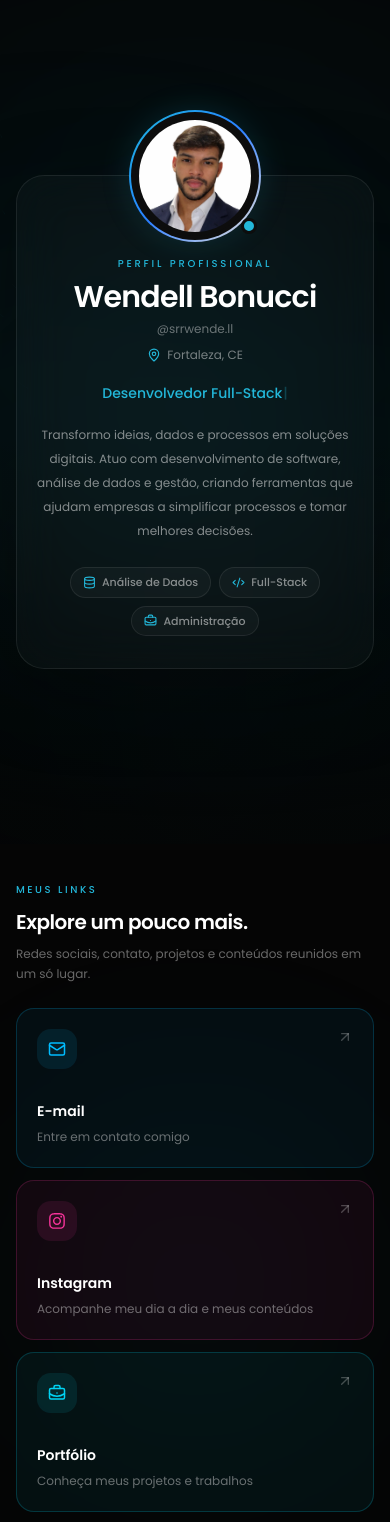
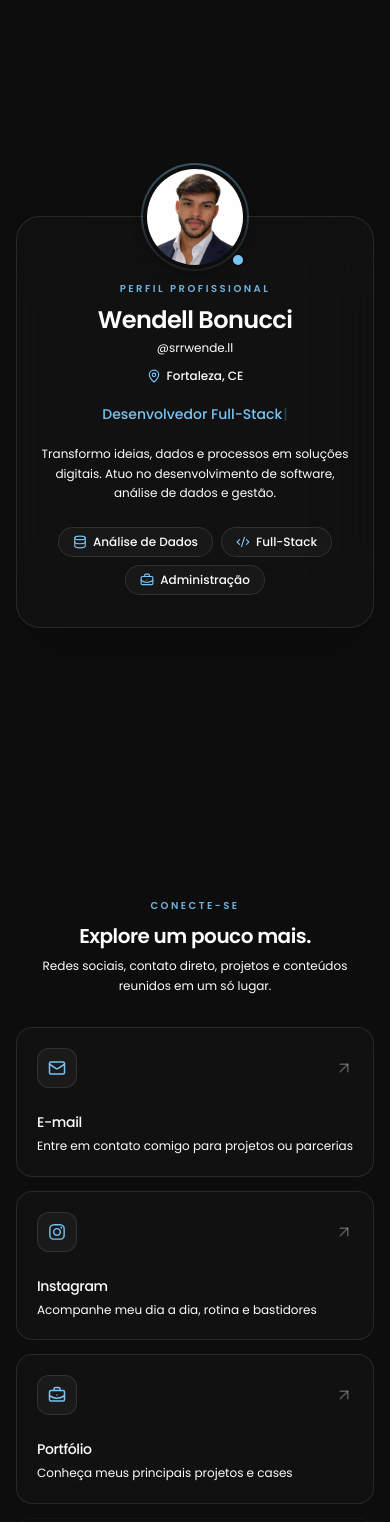
Before and after one commit to WendelBonucci/wendellbonucci-links, a Next.js app: page / in a window 390 px wide. Shown: the top 1522 px of the page. Built offline with nearby package versions, Linux system fonts and the light colour scheme.

Commit message:
Ajuste em todo o código criado.
Ajustei e deixei mais simples o front do código, para que fazer testes de estilização e responsividade

```diff
--- a/src/app/globals.css
+++ b/src/app/globals.css
@@ -15,177 +15,12 @@
 }
 
 @theme inline {
-  --color-background: #050505;
-  --color-black: #0d0d0d;
-  --color-white: #ffffff;
-
-  --color-blue: #23b7d9;
-  --color-blue-light: #5ed8f2;
-  --color-blue-dark: #087f9b;
-  --color-blue-deep: #062a33;
-
-  --color-beige: #f2e2ce;
-
-  --font-heading: var(--font-sans);
-
-  --font-sans: var(--font-sans);
-
-  --color-sidebar-ring: var(--sidebar-ring);
-
-  --color-sidebar-border: var(--sidebar-border);
-
-  --color-sidebar-accent-foreground: var(--sidebar-accent-foreground);
-
-  --color-sidebar-accent: var(--sidebar-accent);
-
-  --color-sidebar-primary-foreground: var(--sidebar-primary-foreground);
-
-  --color-sidebar-primary: var(--sidebar-primary);
-
-  --color-sidebar-foreground: var(--sidebar-foreground);
-
-  --color-sidebar: var(--sidebar);
-
-  --color-chart-5: var(--chart-5);
-
-  --color-chart-4: var(--chart-4);
-
-  --color-chart-3: var(--chart-3);
-
-  --color-chart-2: var(--chart-2);
-
-  --color-chart-1: var(--chart-1);
-
-  --color-ring: var(--ring);
-
-  --color-input: var(--input);
-
-  --color-border: var(--border);
-
-  --color-destructive: var(--destructive);
-
-  --color-accent-foreground: var(--accent-foreground);
-
-  --color-accent: var(--accent);
-
-  --color-muted-foreground: var(--muted-foreground);
-
-  --color-muted: var(--muted);
-
-  --color-secondary-foreground: var(--secondary-foreground);
-
-  --color-secondary: var(--secondary);
-
-  --color-primary-foreground: var(--primary-foreground);
-
-  --color-primary: var(--primary);
-
-  --color-popover-foreground: var(--popover-foreground);
-
-  --color-popover: var(--popover);
-
-  --color-card-foreground: var(--card-foreground);
-
-  --color-card: var(--card);
-
-  --color-foreground: var(--foreground);
-
-  --radius-sm: calc(var(--radius) * 0.6);
-
-  --radius-md: calc(var(--radius) * 0.8);
-
-  --radius-lg: var(--radius);
-
-  --radius-xl: calc(var(--radius) * 1.4);
-
-  --radius-2xl: calc(var(--radius) * 1.8);
-
-  --radius-3xl: calc(var(--radius) * 2.2);
-
-  --radius-4xl: calc(var(--radius) * 2.6);
+   --color-black: #0D0D0D;
+  --color-gray: #8C8C8C;
+  --color-white: #fdfdfd;
+  --color-blue: #79C4F2;
+  --color-grandient-gray: linear-gradient(135deg, #f5f7fa 0%, #c3cfe2 100%);
+  --color-grandient-black: linear-gradient(135deg, #0a0a0a 0%, #363636 100%);
+  --color-grandient-blue: linear-gradient(135deg, #f0f4f8 0%, #d9e2ec 100%);
+  --color-grandient-red:  linear-gradient(135deg, #faf9f9 0%, #f0efef 100%);
 }
-
-body {
-  max-width: 100%;
-}
-
-:root {
-  --background: oklch(1 0 0);
-  --foreground: oklch(0.145 0 0);
-  --card: oklch(1 0 0);
-  --card-foreground: oklch(0.145 0 0);
-  --popover: oklch(1 0 0);
-  --popover-foreground: oklch(0.145 0 0);
-  --primary: oklch(0.205 0 0);
-  --primary-foreground: oklch(0.985 0 0);
-  --secondary: oklch(0.97 0 0);
-  --secondary-foreground: oklch(0.205 0 0);
-  --muted: oklch(0.97 0 0);
-  --muted-foreground: oklch(0.556 0 0);
-  --accent: oklch(0.97 0 0);
-  --accent-foreground: oklch(0.205 0 0);
-  --destructive: oklch(0.577 0.245 27.325);
-  --border: oklch(0.922 0 0);
-  --input: oklch(0.922 0 0);
-  --ring: oklch(0.708 0 0);
-  --chart-1: oklch(0.87 0 0);
-  --chart-2: oklch(0.556 0 0);
-  --chart-3: oklch(0.439 0 0);
-  --chart-4: oklch(0.371 0 0);
-  --chart-5: oklch(0.269 0 0);
-  --radius: 0.625rem;
-  --sidebar: oklch(0.985 0 0);
-  --sidebar-foreground: oklch(0.145 0 0);
-  --sidebar-primary: oklch(0.205 0 0);
-  --sidebar-primary-foreground: oklch(0.985 0 0);
-  --sidebar-accent: oklch(0.97 0 0);
-  --sidebar-accent-foreground: oklch(0.205 0 0);
-  --sidebar-border: oklch(0.922 0 0);
-  --sidebar-ring: oklch(0.708 0 0);
-}
-
-.dark {
-  --background: oklch(0.145 0 0);
-  --foreground: oklch(0.985 0 0);
-  --card: oklch(0.205 0 0);
-  --card-foreground: oklch(0.985 0 0);
-  --popover: oklch(0.205 0 0);
-  --popover-foreground: oklch(0.985 0 0);
-  --primary: oklch(0.922 0 0);
-  --primary-foreground: oklch(0.205 0 0);
-  --secondary: oklch(0.269 0 0);
-  --secondary-foreground: oklch(0.985 0 0);
-  --muted: oklch(0.269 0 0);
-  --muted-foreground: oklch(0.708 0 0);
-  --accent: oklch(0.269 0 0);
-  --accent-foreground: oklch(0.985 0 0);
-  --destructive: oklch(0.704 0.191 22.216);
-  --border: oklch(1 0 0 / 10%);
-  --input: oklch(1 0 0 / 15%);
-  --ring: oklch(0.556 0 0);
-  --chart-1: oklch(0.87 0 0);
-  --chart-2: oklch(0.556 0 0);
-  --chart-3: oklch(0.439 0 0);
-  --chart-4: oklch(0.371 0 0);
-  --chart-5: oklch(0.269 0 0);
-  --sidebar: oklch(0.205 0 0);
-  --sidebar-foreground: oklch(0.985 0 0);
-  --sidebar-primary: oklch(0.488 0.243 264.376);
-  --sidebar-primary-foreground: oklch(0.985 0 0);
-  --sidebar-accent: oklch(0.269 0 0);
-  --sidebar-accent-foreground: oklch(0.985 0 0);
-  --sidebar-border: oklch(1 0 0 / 10%);
-  --sidebar-ring: oklch(0.556 0 0);
-}
-
-@layer base {
-  * {
-    @apply border-border outline-ring/50;
-  }
-  body {
-    @apply bg-background text-foreground;
-  }
-  html {
-    @apply font-sans;
-  }
-}
--- a/src/app/layout.tsx
+++ b/src/app/layout.tsx
@@ -1,6 +1,4 @@
 import "./globals.css";
-
-import Background from "@/components/home/background/Background";
 import type { Metadata } from "next";
 
 export const metadata: Metadata = {
@@ -86,8 +84,6 @@ export default function RootLayout({ children }: LayoutProps<"/">) {
   return (
     <html lang="pt-BR">
       <body className="bg-(--color-background) text-(--color-white)">
-        <Background />
-
         <main className="relative z-10">
           {children}
         </main>
--- a/src/components/home/cardsLinks/Links.tsx
+++ b/src/components/home/cardsLinks/Links.tsx
@@ -1,108 +1,96 @@
+"use client";
+
 import Link from "next/link";
-import { ArrowUpRight, BookOpen, BriefcaseBusiness, Mail, } from "lucide-react";
+import { ArrowUpRight, BookOpen, BriefcaseBusiness, Mail } from "lucide-react";
 import { FaInstagram } from "react-icons/fa";
 
 const links = [
     {
         id: "email",
         title: "E-mail",
-        description: "Entre em contato comigo",
+        description: "Entre em contato comigo para projetos ou parcerias",
         href: "mailto:seuemail@gmail.com",
         icon: Mail,
         external: false,
-        iconColor: "text-sky-400",
-        iconBackground: "bg-sky-400/10",
-        border: "border-sky-400/20",
-        background: "bg-sky-400/[0.055]",
-        hover: "hover:border-sky-400/40 hover:bg-sky-400/[0.08]",
+        comingSoon: false,
     },
     {
         id: "instagram",
         title: "Instagram",
-        description: "Acompanhe meu dia a dia e meus conteúdos",
+        description: "Acompanhe meu dia a dia, rotina e bastidores",
         href: "https://instagram.com/srrwende.ll",
         icon: FaInstagram,
         external: true,
-        iconColor: "text-pink-500",
-        iconBackground: "bg-pink-500/10",
-        border: "border-pink-500/20",
-        background: "bg-pink-500/[0.055]",
-        hover: "hover:border-pink-500/40 hover:bg-pink-500/[0.08]",
+        comingSoon: false,
     },
     {
         id: "portfolio",
         title: "Portfólio",
-        description: "Conheça meus projetos e trabalhos",
+        description: "Conheça meus principais projetos e cases",
         href: "https://wendellbonucci.vercel.app",
         icon: BriefcaseBusiness,
         external: true,
-        iconColor: "text-cyan-400",
-        iconBackground: "bg-cyan-400/10",
-        border: "border-cyan-400/20",
-        background: "bg-cyan-400/[0.055]",
-        hover: "hover:border-cyan-400/40 hover:bg-cyan-400/[0.08]",
+        comingSoon: false,
     },
     {
         id: "ebook",
         title: "Meu E-book",
-        description: "Um novo conteúdo está sendo preparado",
+        description: "Um guia prático em produção",
         href: "",
         icon: BookOpen,
         external: false,
         comingSoon: true,
-        iconColor: "text-amber-300",
-        iconBackground: "bg-amber-300/10",
-        border: "border-amber-300/20",
-        background: "bg-amber-300/[0.055]",
-        hover: "",
     },
 ];
 
 export default function Links() {
     return (
-        <section className="relative w-full overflow-hidden bg-transparent px-4 py-8 sm:px-6 sm:py-20">
-            <div className="pointer-events-none absolute left-1/2 top-1/2 h-80 w-80 -translate-x-1/2 -translate-y-1/2 rounded-full bg-blue/5 blur-[120px]" />
+        <section className="relative w-full overflow-hidden bg-(--color-black) px-4 py-12 sm:px-6 sm:py-20">
+            <div className="pointer-events-none absolute left-1/2 top-1/2 -z-10 h-80 w-80 -translate-x-1/2 -translate-y-1/2 rounded-full opacity-10 blur-[120px]" style={{ backgroundColor: "var(--color-blue)" }} />
 
-            <div className="relative mx-auto w-full max-w-xl">
-                <div className="mb-6">
-                    <span className="text-[10px] font-medium uppercase tracking-[0.25em] text-(--color-blue) sm:text-xs">
-                        Meus links
+            <div className="relative mx-auto w-full max-w-lg">
+                <div className="mb-8 text-center sm:text-left">
+                    <span className="text-[10px] font-semibold uppercase tracking-[0.25em] opacity-90 sm:text-xs" style={{ color: "var(--color-blue)" }}>
+                        Conecte-se
                     </span>
 
-                    <h2 className="mt-2 text-xl font-semibold tracking-tight text-white sm:text-2xl">
+                    <h2 className="mt-1.5 text-xl font-semibold tracking-tight sm:text-2xl" style={{ color: "var(--color-white)" }}>
                         Explore um pouco mais.
                     </h2>
 
-                    <p className="mt-2 max-w-md text-xs leading-5 text-white/40 sm:text-sm">
-                        Redes sociais, contato, projetos e conteúdos reunidos em um só lugar.
+                    <p className="mt-1.5 text-xs leading-relaxed sm:text-sm" style={{ color: "var(--color-gray)" }}>
+                        Redes sociais, contato direto, projetos e conteúdos reunidos em um só lugar.
                     </p>
                 </div>
 
-                <div className="grid grid-cols-1 gap-3 sm:grid-cols-2">
+                <div className="grid grid-cols-1 gap-3.5 sm:grid-cols-2">
                     {links.map((item) => {
                         const Icon = item.icon;
 
-                        const content = (
+                        const CardContent = (
                             <>
-                                <div className="flex items-start justify-between">
-                                    <div className={`flex h-10 w-10 items-center justify-center rounded-xl ${item.iconBackground}`}>
-                                        <Icon size={18} className={item.iconColor} />
+                                <div className="flex items-center justify-between">
+                                    <div className="flex h-10 w-10 items-center justify-center rounded-xl border border-white/10 bg-white/4 transition-colors group-hover:border-white/20 group-hover:bg-white/8">
+                                        <Icon size={18} style={{ color: "var(--color-blue)" }} />
                                     </div>
 
                                     {item.comingSoon ? (
-                                        <span className="rounded-full border border-white/10 bg-white/4 px-2 py-1 text-[8px] font-medium uppercase tracking-[0.12em] text-white/40">
+                                        <span className="rounded-full border border-white/10 bg-white/5 px-2.5 py-0.5 text-[9px] font-medium uppercase tracking-wider text-white/40">
                                             Em breve
                                         </span>
                                     ) : (
-                                        <ArrowUpRight size={16} className="text-white/25 transition-all duration-300 group-hover:-translate-y-0.5 group-hover:translate-x-0.5 group-hover:text-white/70" />
+                                        <ArrowUpRight
+                                            size={18}
+                                            className="text-white/30 transition-all duration-300 group-hover:-translate-y-0.5 group-hover:translate-x-0.5 group-hover:text-white"
+                                        />
                                     )}
                                 </div>
 
-                                <div className="mt-7">
-                                    <h3 className="text-sm font-semibold text-white sm:text-base">
+                                <div className="mt-6">
+                                    <h3 className="text-sm font-medium tracking-tight sm:text-base" style={{ color: "var(--color-white)" }}>
                                         {item.title}
                                     </h3>
-                                    <p className="mt-1.5 text-xs leading-5 text-white/40">
+                                    <p className="mt-1 text-xs leading-relaxed" style={{ color: "var(--color-gray)" }}>
                                         {item.description}
                                     </p>
                                 </div>
@@ -111,8 +99,8 @@ export default function Links() {
 
                         if (item.comingSoon) {
                             return (
-                                <div key={item.id} className={`relative flex min-h-40 flex-col justify-between overflow-hidden rounded-2xl border p-5 ${item.border} ${item.background}`}>
-                                    {content}
+                                <div key={item.id} className="relative flex min-h-35 cursor-not-allowed flex-col justify-between rounded-2xl border border-white/5 bg-white/1 p-5 opacity-60 backdrop-blur-md">
+                                    {CardContent}
                                 </div>
                             );
                         }
@@ -123,8 +111,8 @@ export default function Links() {
                                 href={item.href}
                                 target={item.external ? "_blank" : undefined}
                                 rel={item.external ? "noopener noreferrer" : undefined}
-                                className={`group relative flex min-h-40 flex-col justify-between overflow-hidden rounded-2xl border p-5 transition-all duration-300 hover:-translate-y-1 ${item.border} ${item.background} ${item.hover}`}>
-                                {content}
+                                className="group relative flex min-h-35 flex-col justify-between rounded-2xl border border-white/10 bg-white/2 p-5 backdrop-blur-md transition-all duration-300 hover:-translate-y-0.5 hover:border-white/20 hover:bg-white/5 hover:shadow-xl hover:shadow-black/20">
+                                {CardContent}
                             </Link>
                         );
                     })}
--- a/src/components/home/hero/Hero.tsx
+++ b/src/components/home/hero/Hero.tsx
@@ -1,4 +1,5 @@
 "use client";
+
 import Image from "next/image";
 import { MapPin, Code2, Database, BriefcaseBusiness } from "lucide-react";
 import Typewriter from "typewriter-effect";
@@ -23,43 +24,55 @@ const skills = [
 
 export default function Hero() {
     return (
-        <section className="relative flex min-h-screen w-full items-center justify-center overflow-hidden bg-transparent px-4 py-5 sm:px-6 sm:py-24">
-            <div className="pointer-events-none absolute left-1/2 top-1/2 h-87.5 w-125 -translate-x-1/2 -translate-y-1/2 rounded-full bg-blue/[0.07] blur-[140px]" />
+        <section className="relative flex min-h-screen w-full items-center justify-center overflow-hidden bg-(--color-black) px-4 py-16 sm:px-6">
+            <div className="pointer-events-none absolute left-1/2 top-1/2 -z-10 h-96 w-96 -translate-x-1/2 -translate-y-1/2 rounded-full opacity-20 blur-[120px]"
+                style={{ backgroundColor: "var(--color-blue)" }} />
 
-            <div className="relative w-full max-w-xl rounded-[28px] border border-white/8 bg-white/2.5 px-5 pb-8 pt-20 shadow-[0_20px_80px_rgba(0,0,0,0.35)] backdrop-blur-xl sm:px-8 sm:pb-9 sm:pt-24">
+            <div className="relative w-full max-w-lg rounded-3xl border border-white/10 bg-white/2  px-6 pb-8 pt-16 backdrop-blur-2xl sm:px-10 sm:pb-10 sm:pt-20 shadow-2xl">
 
                 <div className="absolute left-1/2 top-0 -translate-x-1/2 -translate-y-1/2">
-                    <div className="relative rounded-full bg-linear-to-br from-(--color-blue) via-blue-500 to-(--color-beige) p-0.5 shadow-[0_0_30px_rgba(35,183,217,0.15)]">
-                        <div className="rounded-full bg-(--color-black) p-1">
-                            <div className="rounded-full bg-(--color-black) p-1">
-                                <Image
-                                    src="/images/wendell.jpeg"
-                                    alt="Wendell Bonucci"
-                                    width={128}
-                                    height={128}
-                                    priority
-                                    className="h-28 w-28 rounded-full object-cover object-[center_22%] sm:h-32 sm:w-32"
-                                />
-                            </div>
+                    <div className="relative rounded-full p-0.5 shadow-lg"
+                        style={{ background: "linear-gradient(180deg, rgba(121, 196, 242, 0.4) 0%, rgba(255,255,255,0.05) 100%)" }}>
+                        <div className="rounded-full p-1" style={{ backgroundColor: "var(--color-black)" }}>
+                            <Image
+                                src="/images/wendell.jpeg"
+                                alt="Wendell Bonucci"
+                                width={112}
+                                height={112}
+                                priority
+                                className="h-24 w-24 rounded-full object-cover object-[center_22%] sm:h-28 sm:w-28"
+                            />
                         </div>
 
-                        <span className="absolute bottom-2 right-1 h-4 w-4 rounded-full border-[3px] border-(--color-black) bg-(--color-blue)" />
+                        <span className="absolute bottom-1 right-1 h-3.5 w-3.5 rounded-full border-2"
+                            style={{ backgroundColor: "var(--color-blue)", borderColor: "var(--color-black)" }} />
                     </div>
                 </div>
 
                 <div className="flex flex-col items-center text-center">
 
-                    <span className="mb-2 text-[10px] font-medium uppercase tracking-[0.28em] text-(--color-blue) sm:text-xs">Perfil profissional</span>
+                    <span className="mb-2 text-[10px] font-semibold uppercase tracking-[0.25em] opacity-90 sm:text-xs"
+                        style={{ color: "var(--color-blue)" }}>
+                        Perfil Profissional
+                    </span>
 
-                    <h1 className="text-3xl font-semibold tracking-tight text-white sm:text-4xl">Wendell Bonucci</h1>
-                    <p className="mt-1.5 text-xs text-white/40 sm:text-sm">@srrwende.ll</p>
+                    <h1 className="text-2xl font-semibold tracking-tight sm:text-3xl"
+                        style={{ color: "var(--color-white)" }}>
+                        Wendell Bonucci
+                    </h1>
+                    <p className="mt-1 text-xs sm:text-sm"
+                        style={{ color: "var(--color-gray)" }}>
+                        @srrwende.ll
+                    </p>
 
-                    <div className="mt-2.5 flex items-center gap-1.5 text-xs text-white/45 sm:text-sm">
-                        <MapPin size={14} className="text-(--color-blue)" />
+                    <div
+                        className="mt-3 flex items-center gap-1.5 text-xs sm:text-sm font-medium"
+                        style={{ color: "var(--color-gray)" }}>
+                        <MapPin size={14} style={{ color: "var(--color-blue)" }} />
                         <span>Fortaleza, CE</span>
                     </div>
 
-                    <div className="mt-5 min-h-6 text-sm font-medium text-(--color-blue) sm:text-base">
+                    <div className="mt-5 min-h-6 text-sm font-medium sm:text-base" style={{ color: "var(--color-blue)" }}>
                         <Typewriter
                             options={{
                                 strings: [
@@ -76,11 +89,9 @@ export default function Hero() {
                         />
                     </div>
 
-                    <p className="mt-4 max-w-md text-xs leading-6 text-white/50 sm:text-sm sm:leading-7">
-                        Transformo ideias, dados e processos em soluções digitais.
-                        Atuo com desenvolvimento de software, análise de dados e
-                        gestão, criando ferramentas que ajudam empresas a
-                        simplificar processos e tomar melhores decisões.
+                    <p className="mt-4 max-w-sm text-xs leading-relaxed sm:text-sm sm:leading-relaxed"
+                        style={{ color: "var(--color-gray)" }}>
+                        Transformo ideias, dados e processos em soluções digitais. Atuo no desenvolvimento de software, análise de dados e gestão.
                     </p>
 
                     <div className="mt-6 flex flex-wrap justify-center gap-2">
@@ -88,9 +99,10 @@ export default function Hero() {
                             const Icon = skill.icon;
 
                             return (
-                                <div key={skill.id} className="group flex items-center gap-1.5 rounded-full border border-white/8 bg-white/3 px-3 py-1.5 text-[11px] font-medium text-white/50 transition-all duration-300 hover:border-blue/30 hover:bg-blue/8 hover:text-white sm:text-xs">
-                                    <Icon size={13} className="text-(--color-blue)" />
-                                    {skill.label}
+                                <div key={skill.id} className="group flex items-center gap-1.5 rounded-full border border-white/10 bg-white/3 px-3.5 py-1.5 text-xs font-medium transition-all duration-300 hover:border-white/20 hover:bg-white/8"
+                                    style={{ color: "var(--color-white)" }}>
+                                    <Icon size={14} style={{ color: "var(--color-blue)" }} />
+                                    <span>{skill.label}</span>
                                 </div>
                             );
                         })}
```
